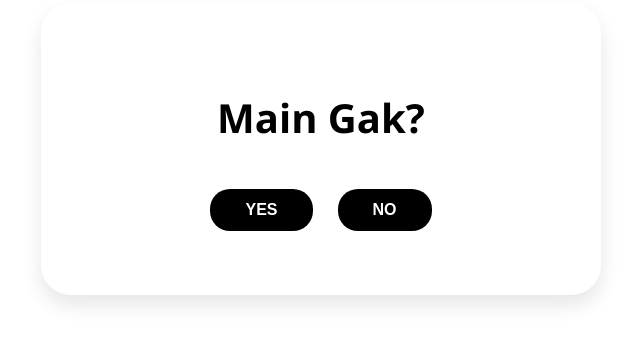
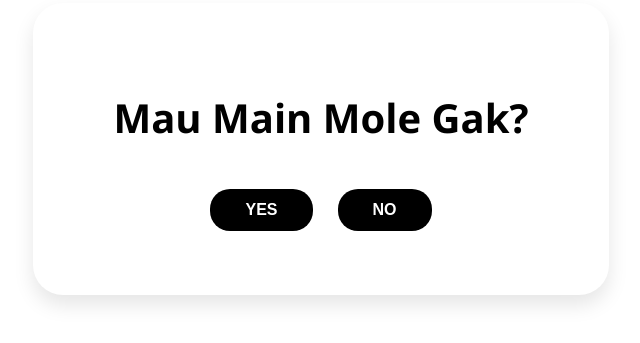
Before and after one commit to maresuuu/main, a plain HTML site: page index.html in a window 1280 px wide. Shown: the part 251-594 px from the top of the page, without its empty margins (319-959 px from the left). Drawn offline with Linux system fonts and the light colour scheme.

Commit message:
Update index.html

```diff
--- a/index.html
+++ b/index.html
@@ -91,7 +91,7 @@
 <body>
 
     <div class="container">
-        <h1>Main Gak?</h1>
+        <h1>Mau Main Mole Gak?</h1>
         <div class="buttons-wrapper">
             <button id="yes-btn" onclick="showSuccess()">YES</button>
             <button id="no-btn" onmouseover="moveButton()">NO</button>
@@ -129,4 +129,5 @@
     </script>
 
 </body>
+
 </html>
```
